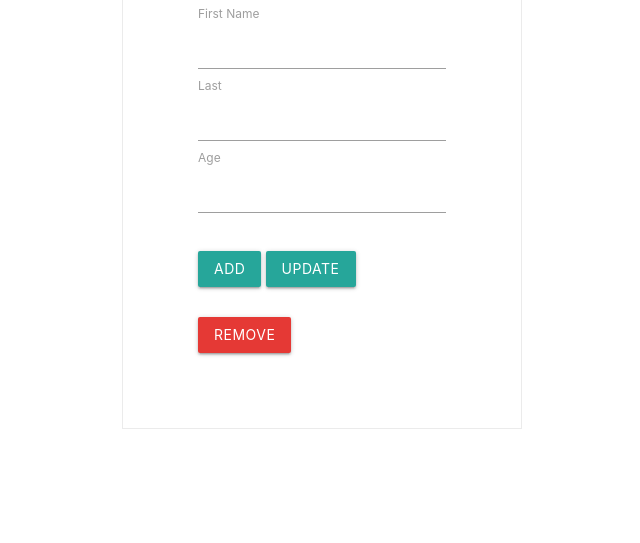
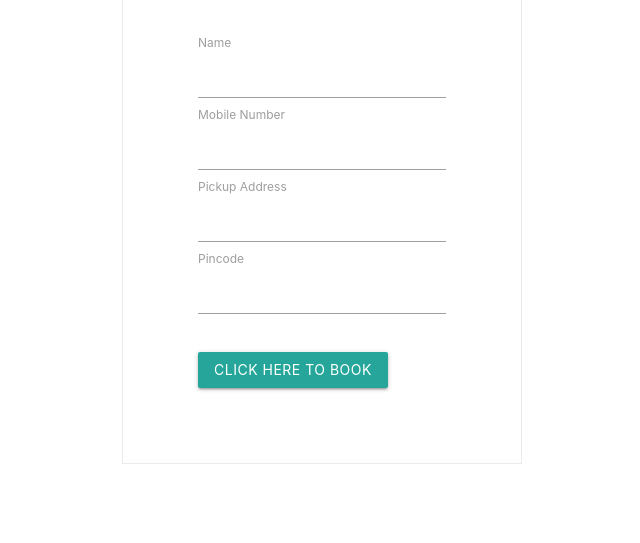
Before and after one commit to shivendrasaurav/node-noidea, a plain HTML site: page index.html in a window 1280 px wide. Shown: the part 257-800 px from the top of the page, without its empty margins (318-958 px from the left). Drawn offline with nearby package versions, Linux system fonts and the light colour scheme.

Commit message:
from fix

```diff
--- a/index.html
+++ b/index.html
@@ -1,27 +1,26 @@
 <html lang="en">
 <head>
   <meta charset="UTF-8">
+
   <meta name="viewport" content="width=device-width, initial-scale=1.0">
   <meta http-equiv="X-UA-Compatible" content="ie=edge">
-  <title>Firebase Realtime Database - Client Side</title>
+  <title>Kabadi Adda</title>
   <link rel="stylesheet" href="https://cdnjs.cloudflare.com/ajax/libs/materialize/1.0.0/css/materialize.min.css">
   <link rel="stylesheet" href="./style.css">
 </head>
 <body>
   <main>
+    <h1>Title title title ....</h1>
     <form>
-        <label for="userId">Username
-        </label><br>
+        <label for="userId">Name</label><br>
         <input type="text" name="userId" id="userId"><br>
-        <label for="firstName">First Name</label><br>
-        <input type="text" name="firstName" id="firstName"><br>
-        <label for="lastName">Last</label><br>
-        <input type="text" name="lastName" id="lastName"><br>
-        <label for="age">Age</label><br>
-        <input type="number" name="age" id="age"><br>
-        <button id="addBtn" class="btn waves-effect waves-light">Add</button>
-        <button id="updateBtn" class="btn waves-effect waves-light">Update</button>
-        <button id="removeBtn" class="btn waves-effect red darken-1">Remove</button>
+        <label for="phonenumber">Mobile Number</label><br>
+        <input type="text" name="phonenumber" id="phonenumber"><br>
+        <label for="address">Pickup Address</label><br>
+        <input type="text" name="address" id="address"><br>
+        <label for="pincode">Pincode</label><br>
+        <input type="number" name="pincode" id="pincode"><br>
+        <button id="addBtn" class="btn waves-effect waves-light">Click here to book</button>
     </form>
   </main>
 
```
